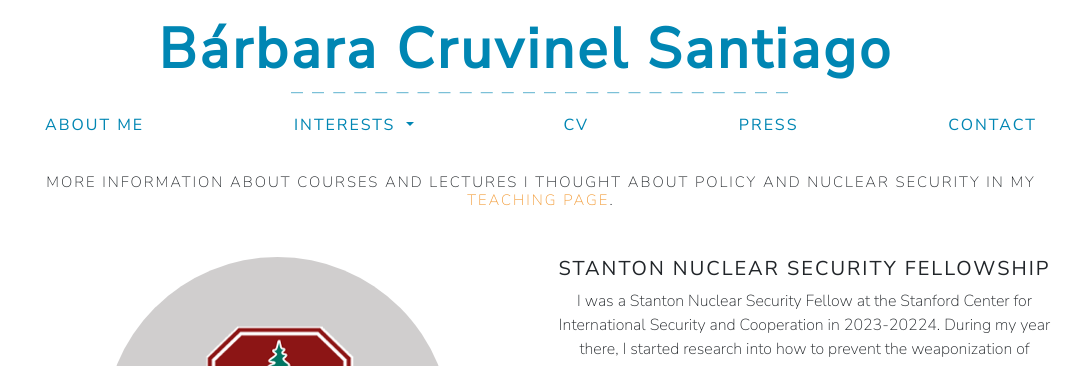
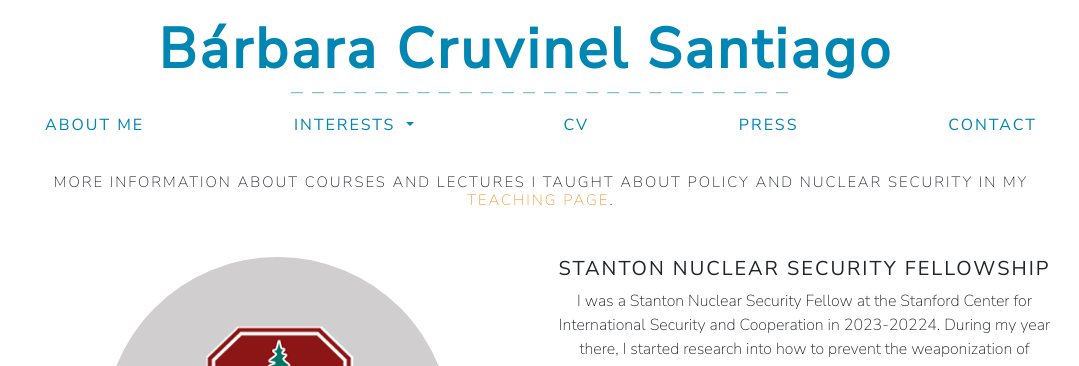
Before and after one commit to barbaracrusan/barbaracrusan.github.io, a Jekyll site: the page built from policy.html, in a window 1280 px wide and 900 px high. Shown: the top 366 px of the window, without its empty margins (99-1178 px from the left). Built offline with Jekyll 4.4.1, drawn with Linux system fonts in a browser that asks for light colours; nearby versions of some CDN libraries; some of the changed text lies outside the part shown.

Commit message:
header update

```diff
--- a/policy.html
+++ b/policy.html
@@ -8,7 +8,7 @@
 
     <br>
 
-    <h5 style="text-align: center;font-size: 15px;">More information about courses and lectures I thought about policy and nuclear security in my <a href=teaching.html target="_blank">teaching page</a>.</h5>
+    <h5 style="text-align: center;font-size: 15px;">More information about courses and lectures I taught about policy and nuclear security in my <a href=teaching.html target="_blank">teaching page</a>.</h5>
 
     <!-- - - - - - - CISAC - - - - - - - -->
     <div class="row text-center my-5">
```
Also changed, not shown: other parts of policy.html (+1 -1 lines).
